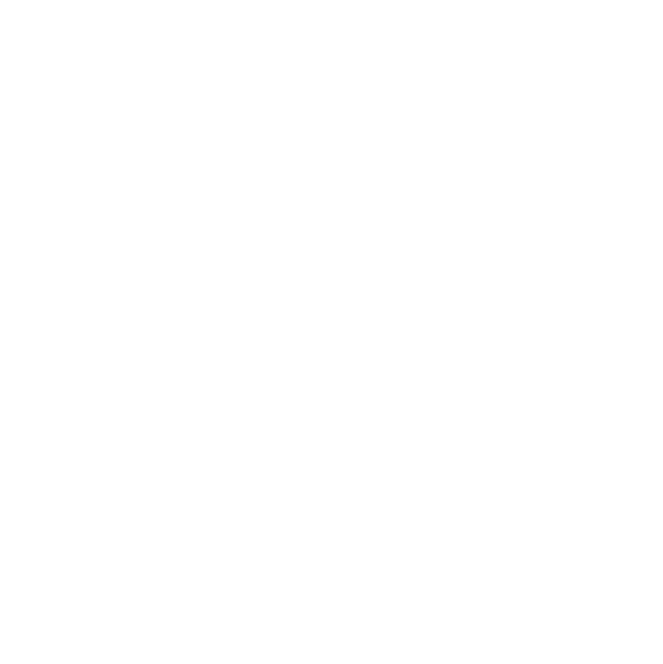
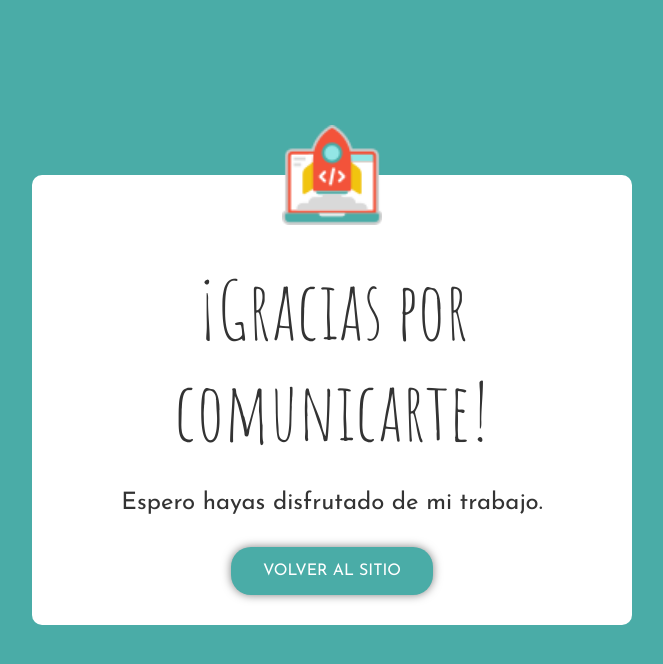
Before and after one commit to LorenaFrias/FUN-TPO, a plain HTML site: page assets/thanks.html in a window 1280 px wide. Shown: the whole page, without its empty margins (308-971 px from the left). Drawn offline with Linux system fonts and the light colour scheme.

Commit message:
Added thanks.html

```diff
--- /dev/null
+++ b/assets/thanks.css
@@ -0,0 +1,61 @@
+* {
+    margin: 0;
+    padding: 0;
+    box-sizing: border-box;
+}
+
+body {
+    width: 100%;
+    height: 100vh;
+    background: #4aaca7;
+    display: flex;
+    justify-content: center;
+    align-items: center;
+}
+
+main {
+    width: 600px;
+    background: #fff;
+    border-radius: 10px;
+    position: absolute;
+    top: 50%;
+    left: 50%;
+    transform: translate(-50%, -50%);
+    text-align: center;
+    padding: 0 30px 30px;
+    color: #333;
+}
+
+main img {
+    width: 100px;
+    margin-top: -50px;
+
+
+}
+
+main h2 {
+    font-family: 'Amatic SC', sans-serif;
+    font-size: 5rem;
+    font-weight: 500;
+    margin: 30px 0 30px;
+}
+
+main p {
+    font-family: 'Josefin Sans', sans-serif;
+    font-size: 1.5rem;
+
+}
+
+main a {
+    text-decoration: none;
+    display: inline-block;
+    color: #333;
+    background-color: #4aaca7;
+    border-radius: 20px;
+    margin-top: 2rem;
+    padding: 1em 2em;
+    color: #fff;
+    font-family: 'Josefin Sans';
+    text-transform: uppercase;
+    box-shadow: 0 0 10px rgba(0,0,0,0.5);
+}
--- a/assets/thanks.html
+++ b/assets/thanks.html
@@ -0,0 +1,27 @@
+<!DOCTYPE html>
+<html lang="es">
+<head>
+    <meta charset="UTF-8">
+    <meta http-equiv="X-UA-Compatible" content="IE=edge">
+    <meta name="viewport" content="width=device-width, initial-scale=1.0">
+    <meta name="description" content="Trabajo Práctico Obligatorio Codo a Codo 2022">
+    <meta name="keywords" content="TPO, codo a codo, full stack python, python">
+    <!-- GOOGLE FONTS -->
+    <link rel="preconnect" href="https://fonts.googleapis.com">
+    <link rel="preconnect" href="https://fonts.gstatic.com" crossorigin>
+    <link href="https://fonts.googleapis.com/css2?family=Amatic+SC:wght@400;700&family=Josefin+Sans&display=swap" rel="stylesheet">
+    <!-- FONT AWESOME -->
+    <link rel="stylesheet" href="https://cdnjs.cloudflare.com/ajax/libs/font-awesome/6.2.0/css/all.min.css" integrity="sha512-xh6O/CkQoPOWDdYTDqeRdPCVd1SpvCA9XXcUnZS2FmJNp1coAFzvtCN9BmamE+4aHK8yyUHUSCcJHgXloTyT2A==" crossorigin="anonymous" referrerpolicy="no-referrer" />
+    <!-- CSS STYLES -->
+    <link rel="stylesheet" href="./thanks.css">
+    <title>Fun-TPO</title>
+</head>
+
+<body>
+    <main>
+        <img src="./icons8-rocket-64.png" alt="tpo logo">
+        <h2>¡Gracias por comunicarte!</h2>
+        <p>Espero hayas disfrutado de mi trabajo.</p>
+        <a href="../index.html" class="btn">volver al sitio</a>
+    </main>
+</body>
--- a/style.css
+++ b/style.css
@@ -59,7 +59,7 @@ li {
 /* HERO */
 
 .hero {
-    margin: 10rem 0;
+    margin-bottom: 10rem;
     background-image: url(./assets/circle-scatter-haikei.svg);
 }
 .hero-text {
```
